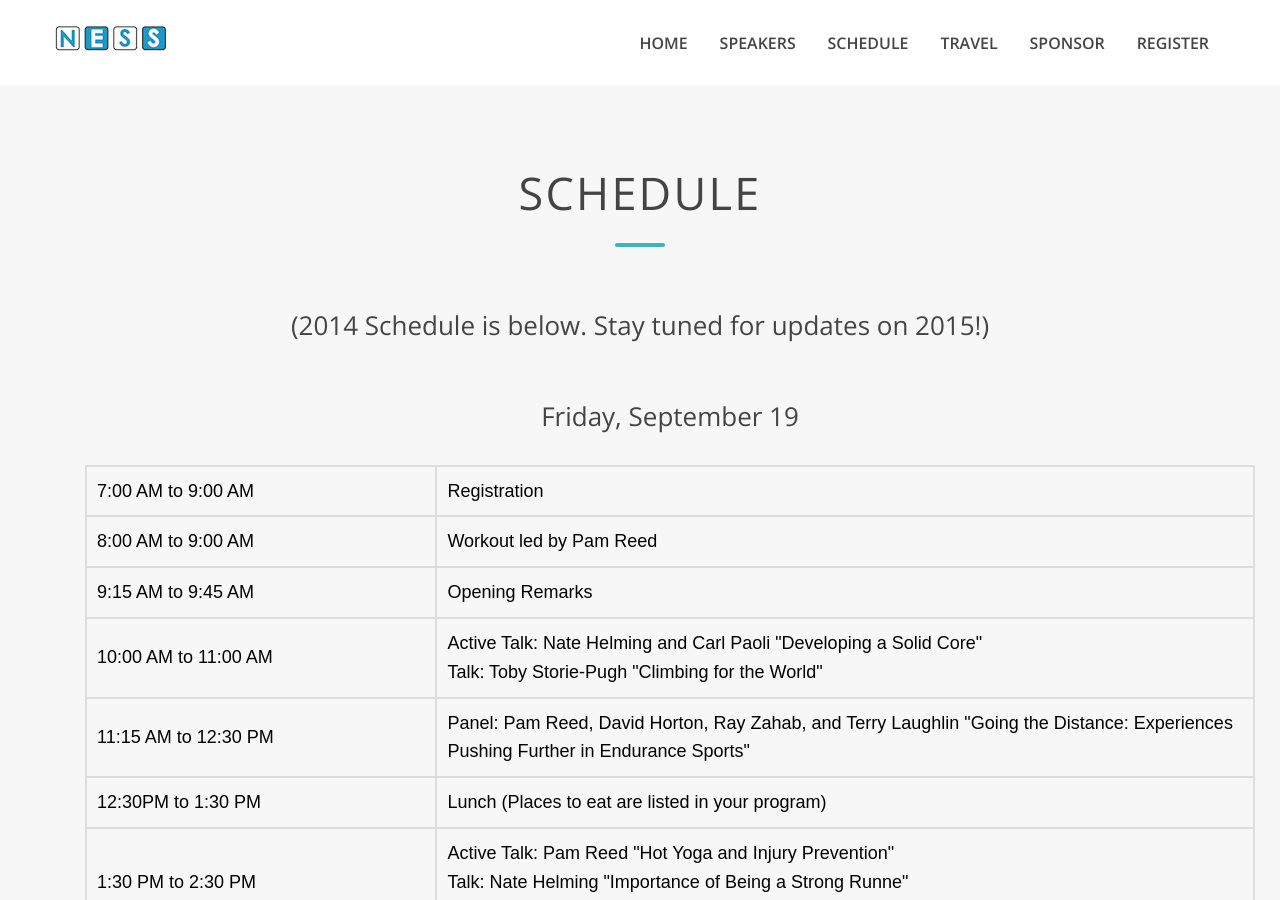
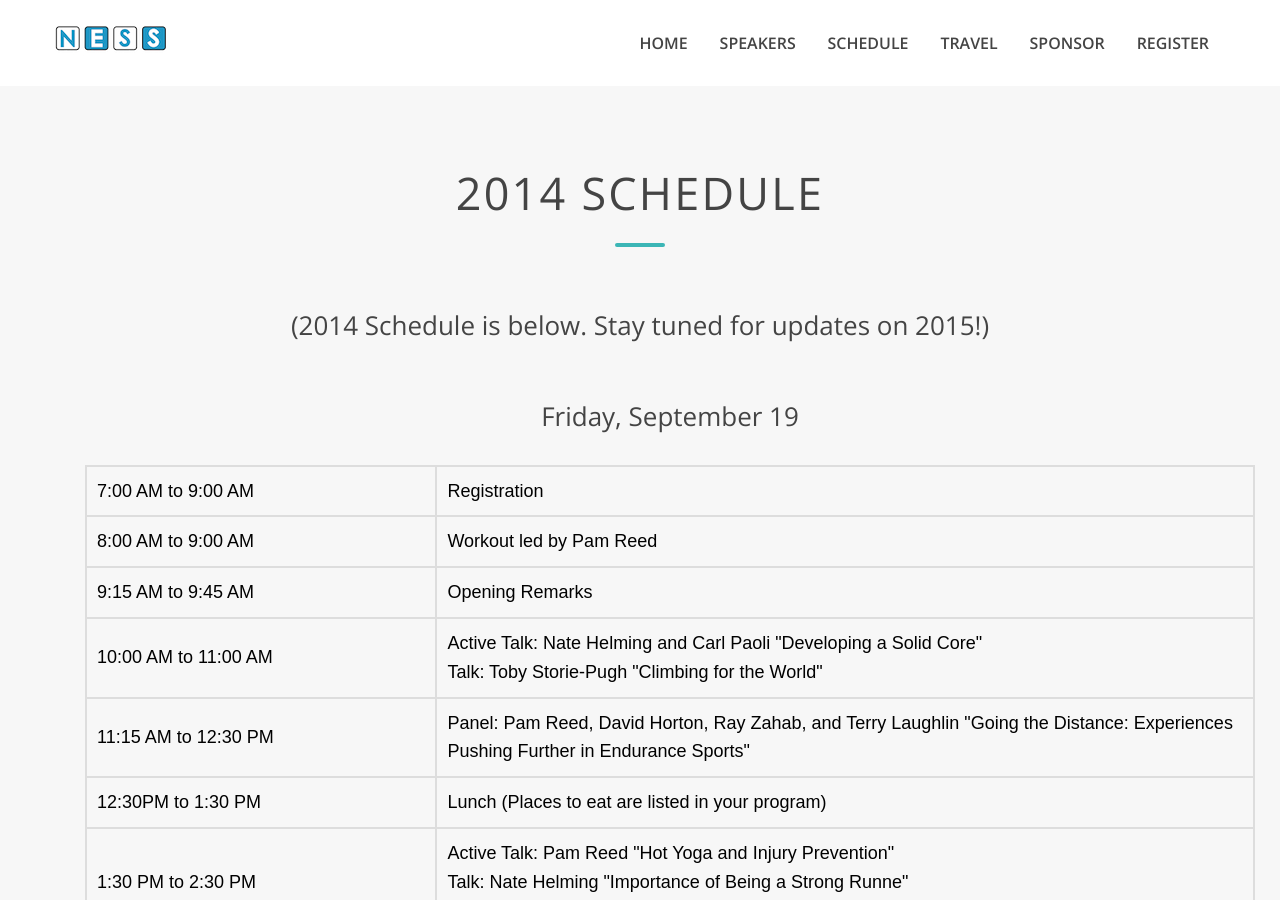
Before and after one commit to teamuness/teamuness.github.io, a Jekyll site: the page built from schedule/index.md, in a window 1280 px wide and 900 px high. Built offline with Jekyll 4.4.1, drawn with Linux system fonts in a browser that asks for light colours.

Commit message:
Update index.md

```diff
--- a/schedule/index.md
+++ b/schedule/index.md
@@ -28,7 +28,7 @@ layout: default
             <div class="row">
                 <div class="span12">
                   <center>
-                    <h1 class="section-title">Schedule</h1><br /><br />
+                    <h1 class="section-title">2014 Schedule</h1><br /><br />
                     <h2>(2014 Schedule is below. Stay tuned for updates on 2015!)</h2>
                 </center>
 
```
